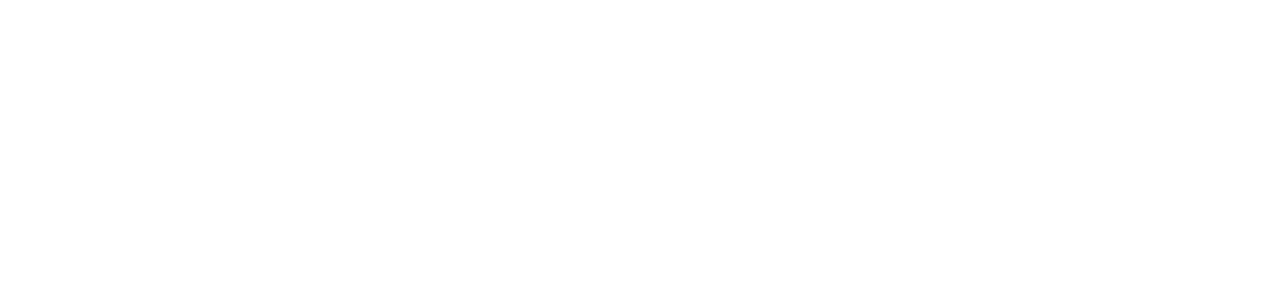
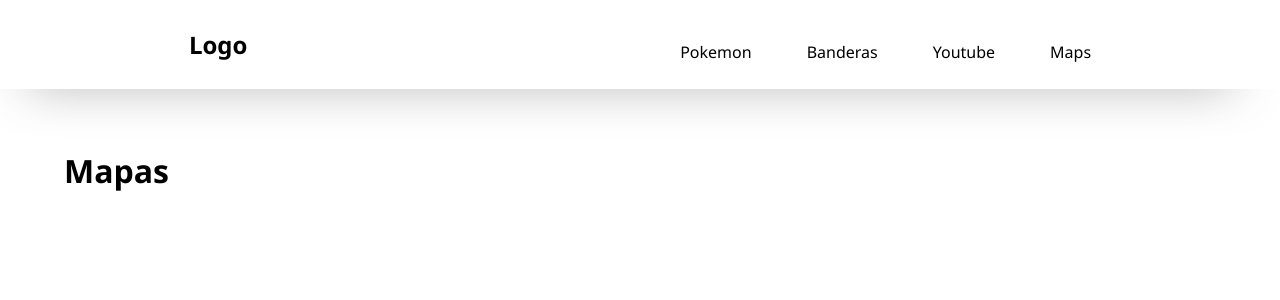
Before and after one commit to linder3hs/codigo13-react, a React (Create React App) app: page /maps in a window 1280 px wide. Before the commit this address had no page. Shown: the top 300 px of the page. Built offline with nearby package versions, Linux system fonts and the light colour scheme.

Commit message:
map view

```diff
--- a/package.json
+++ b/package.json
@@ -17,6 +17,7 @@
     "react-apexcharts": "^1.4.0",
     "react-bootstrap": "^2.2.1",
     "react-dom": "^17.0.2",
+    "react-leaflet": "^3.2.5",
     "react-router-dom": "^6.2.2",
     "react-scripts": "5.0.0",
     "sweetalert": "^2.1.2",
--- a/src/layouts/Main/index.js
+++ b/src/layouts/Main/index.js
@@ -19,6 +19,9 @@
             <li className="li-nav">
               <Link to="/youtube">Youtube</Link>
             </li>
+            <li className="li-nav">
+              <Link to="/maps">Maps</Link>
+            </li>
           </ul>
         </div>
       </nav>
--- /dev/null
+++ b/src/pages/Map/index.js
@@ -0,0 +1,13 @@
+import { Container, Grid } from "@mui/material";
+
+const Map = () => {
+  return (
+    <Container maxWidth="lg">
+      <Grid>
+        <h1>Mapas</h1>
+      </Grid>
+    </Container>
+  );
+};
+
+export default Map;
--- a/src/router/index.js
+++ b/src/router/index.js
@@ -19,6 +19,7 @@
 import CreateProduct from "../pages/CreateProduct";
 import Profile from "../pages/Profile";
 import Home from "../pages/Home";
+import Map from "../pages/Map";
 // Layout
 import Main from "../layouts/Main";
 import Private from "../layouts/Private";
@@ -38,6 +39,7 @@
           <Route path="/flags" element={<Flags />} />
           <Route path="/flag/detail/:name" element={<Detail />} />
           <Route path="/youtube" element={<Youtube />} />
+          <Route path="/maps" element={<Map />} />
         </Route>
         {/* ROUTE para ecommerce */}
         <Route element={<Ecommerce />}>
```
Also changed, not shown: 1 other file (tests, documents, lock files or other folders).
